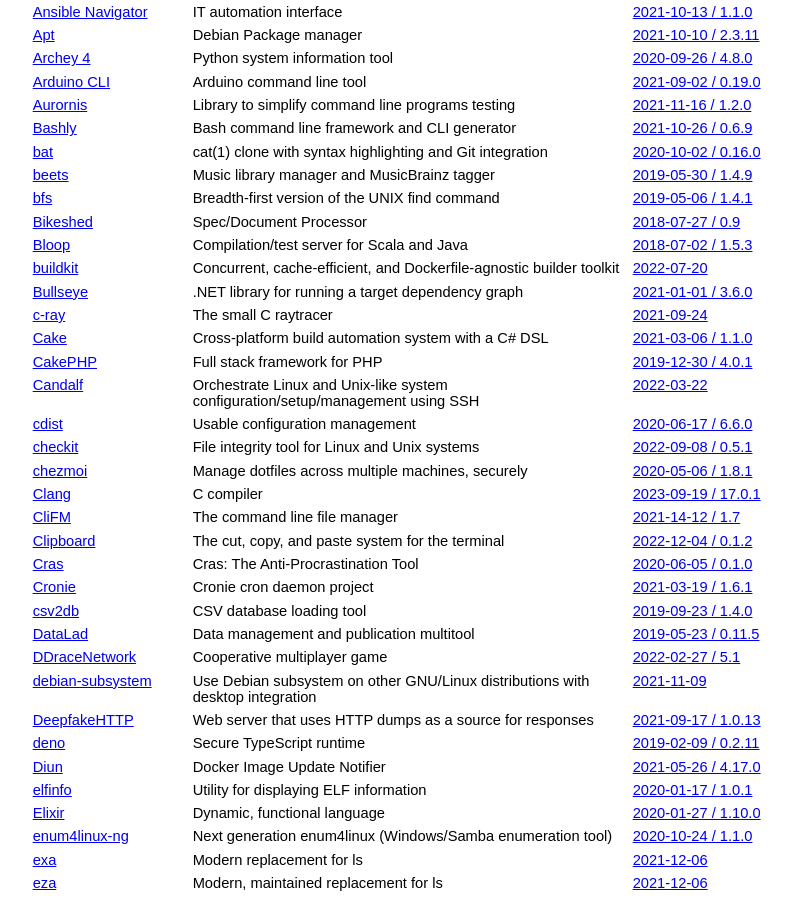
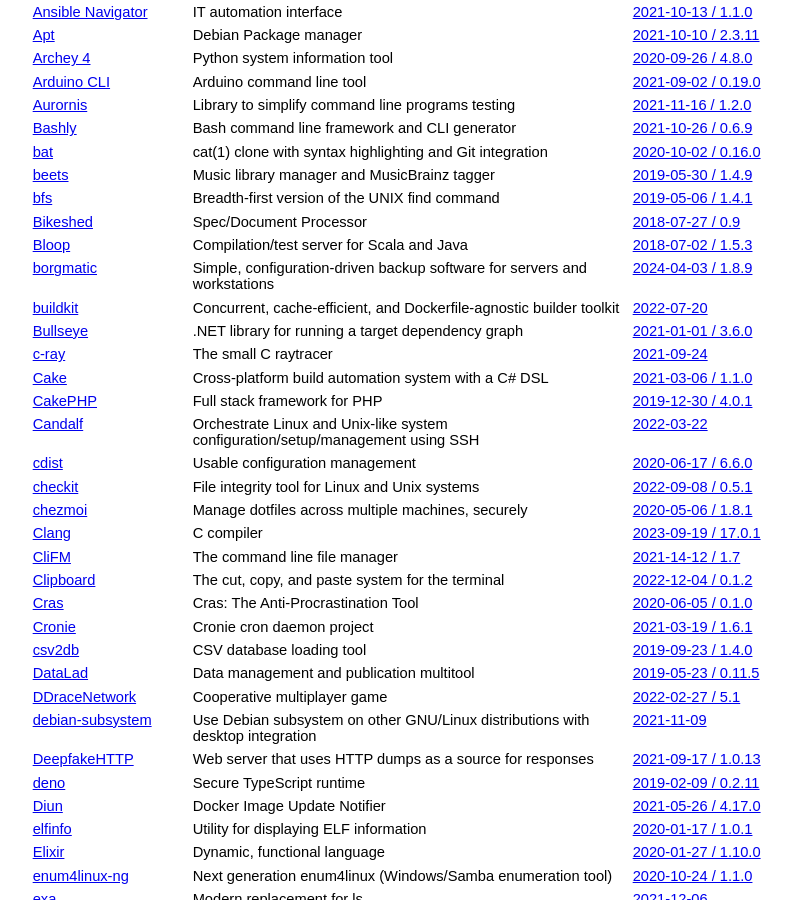
Before and after one commit to jcs/no_color, a Jekyll site: the page built from index.md, in a window 1280 px wide and 900 px high, scrolled down 2583 px. Shown: the whole window, without its empty margins (211-1003 px from the left). Built offline with Jekyll 4.4.1, drawn with Linux system fonts in a browser that asks for light colours; our own code applies the rules of GitHub Pages for plain Markdown files.

Commit message:
Add borgmatic

```diff
--- a/index.md
+++ b/index.md
@@ -154,6 +154,7 @@ color by default via `NO_COLOR`.
 | [bfs](https://github.com/tavianator/bfs) | Breadth-first version of the UNIX find command | [2019-05-06 / 1.4.1](https://github.com/tavianator/bfs/releases/tag/1.4.1) |
 | [Bikeshed](https://github.com/tabatkins/bikeshed) | Spec/Document Processor | [2018-07-27 / 0.9](https://github.com/tabatkins/bikeshed/commit/04ea123d607a8d4bed692ad73dda1cb343bb5bbe) |
 | [Bloop](https://github.com/scalacenter/bloop) | Compilation/test server for Scala and Java | [2018-07-02 / 1.5.3](https://github.com/scalacenter/bloop/pull/555/commits/ff6f17a0155633f86440e10d7889f077e7fbc91c) |
+| [borgmatic](https://torsion.org/borgmatic) | Simple, configuration-driven backup software for servers and workstations | [2024-04-03 / 1.8.9](https://projects.torsion.org/borgmatic-collective/borgmatic/commit/16bc0de3fb76f027c81353899d4e7a4d6b386dbc) |
 | [buildkit](https://github.com/moby/buildkit) | Concurrent, cache-efficient, and Dockerfile-agnostic builder toolkit | [2022-07-20](https://github.com/moby/buildkit/commit/ebb1e827178a763f7f1150fc5a80a9b4f993d02f) |
 | [Bullseye](https://github.com/adamralph/bullseye) | .NET library for running a target dependency graph | [2021-01-01 / 3.6.0](https://github.com/adamralph/bullseye/blob/master/CHANGELOG.md#360) |
 | [c-ray](https://github.com/vkoskiv/c-ray) | The small C raytracer | [2021-09-24](https://github.com/vkoskiv/c-ray/commit/cd321107a650c68bfa62911f8baf691397e28898) |
```
